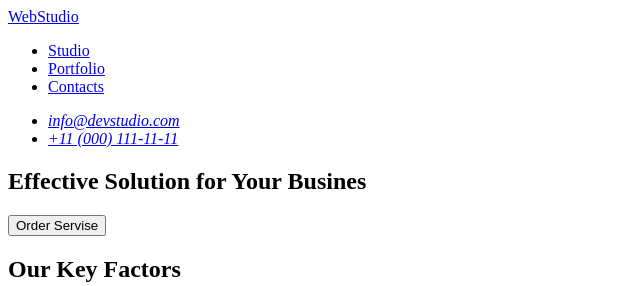
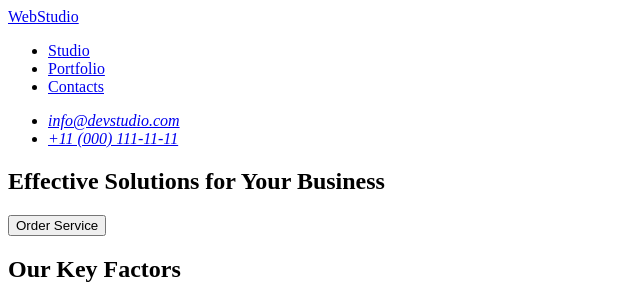
Before and after one commit to nata20019/goit-markup-hw-01, a plain HTML site: page index.html in a window 1280 px wide. Shown: the top 286 px of the page, 0-640 px from the left. Drawn offline with Linux system fonts and the light colour scheme.

Commit message:
checked2

```diff
--- a/index.html
+++ b/index.html
@@ -27,8 +27,8 @@
     </header>
     <main>
       <section>
-        <h1>Effective Solution for Your Busines</h1>
-        <button type="button">Order Servise</button>
+        <h1>Effective Solutions for Your Business</h1>
+        <button type="button">Order Service</button>
       </section>
       <section>
         <h2>Our Key Factors</h2>
```
